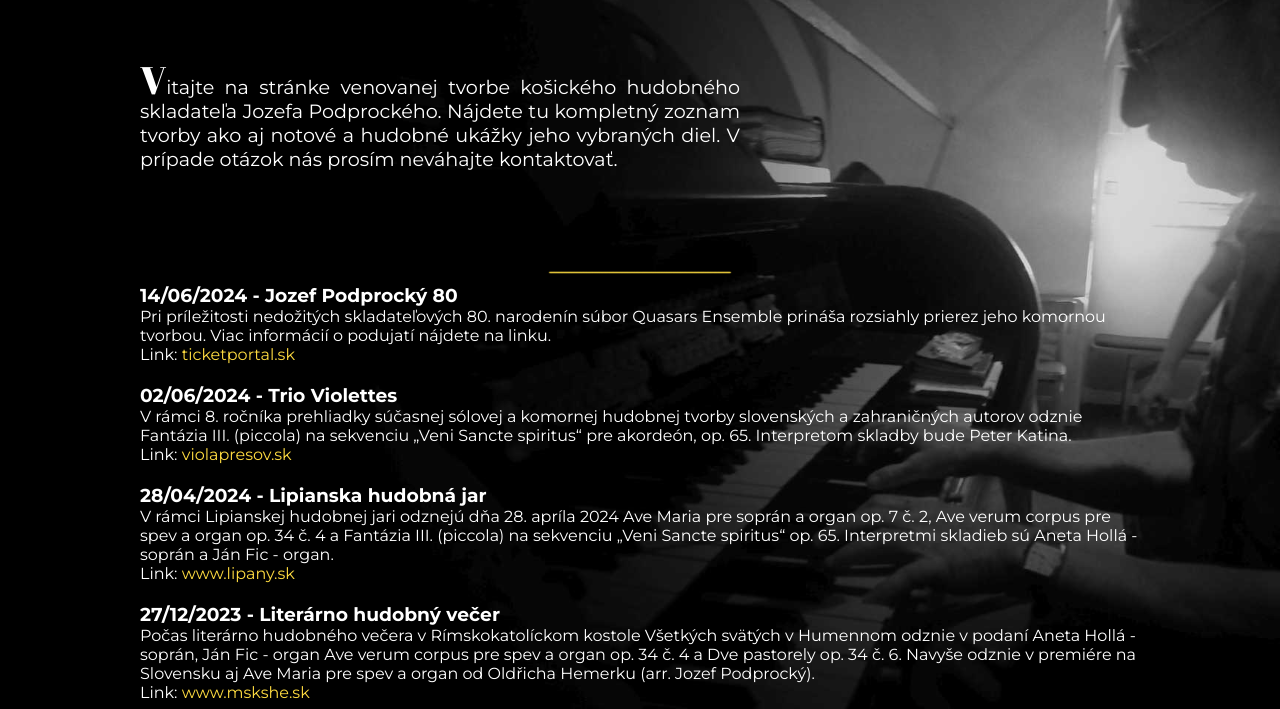
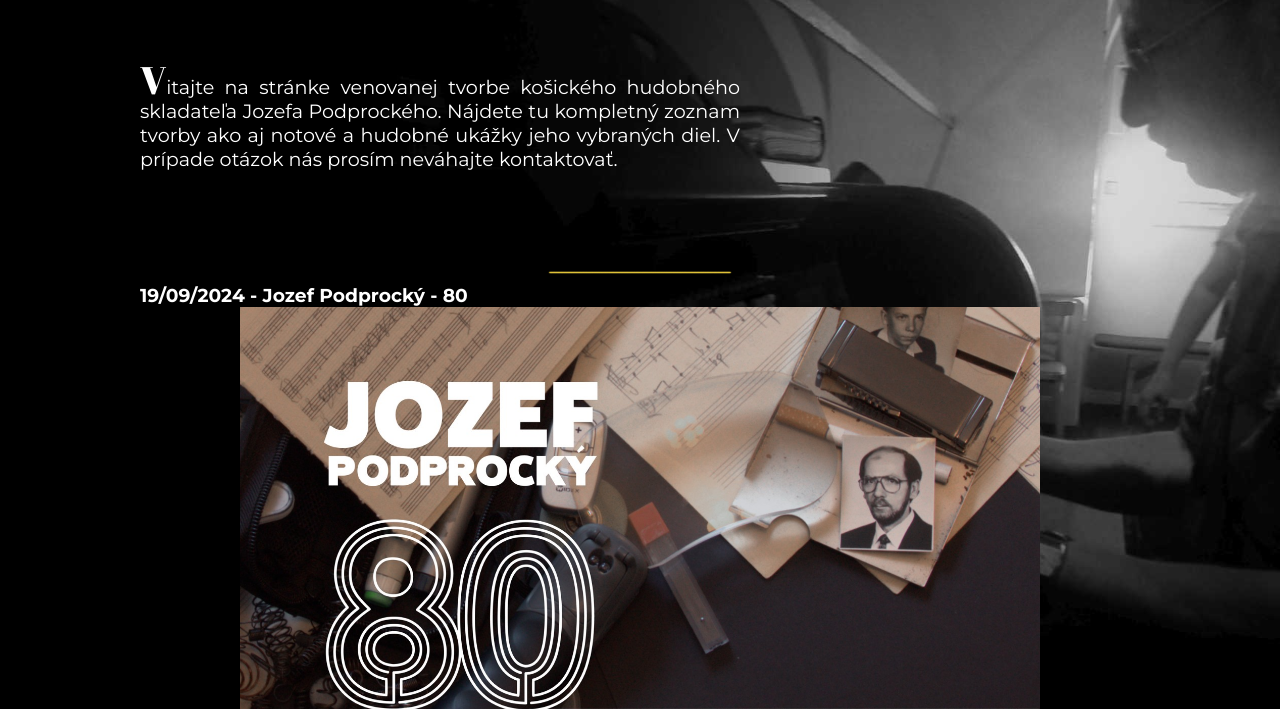
Before and after one commit to tomaspodprocky/jozef-podprocky-site, a Gatsby site: page / in a window 1280 px wide. Shown: the part 91-800 px from the top of the page. Built offline with nearby package versions, Linux system fonts and the light colour scheme; Gatsby itself is replaced by a stand-in of ours.

Commit message:
Adjusted index.js to show images, added news item with image

```diff
--- /dev/null
+++ b/news/2024_09_19_JP-80.md
@@ -0,0 +1,6 @@
+---
+title: "Jozef Podprocký - 80"
+date: "2024-09-19"
+linkName: "Example Link"
+image: "JP_80.jpg"
+---
--- a/src/pages/index.js
+++ b/src/pages/index.js
@@ -12,6 +12,7 @@ const IndexPage = ({location}) => {
  query GetMdHeaders {
   allMarkdownRemark(sort: {frontmatter: {date: DESC}}) {
     nodes {
+      id
       frontmatter {
         date(formatString: "DD/MM/YYYY")
         lang
@@ -19,14 +20,35 @@ const IndexPage = ({location}) => {
         summary
         title
         linkName
+        image
       }
-        id
     }
   }
   file(relativePath: {eq: "Intro.jpg"}) {
     publicURL
   }
+  allImageSharp {
+    nodes {
+      original {
+        width
+        height
+        src
+      }
+      gatsbyImageData
+      fixed {
+        src
+        originalName
+      }
+    }
+  }
 }`)
+
+  // Create a mapping between image filenames and their public URLs
+  const imageMap = data.allImageSharp.nodes.reduce((acc, node) => {
+    const filename = node.fixed.src.split('/').pop();
+    acc[filename] = node.gatsbyImageData.images.fallback.src;
+    return acc;
+  }, {});
 
   React.useEffect(() => {
           document.body.style.backgroundImage = "url(/Intro.jpg)";
@@ -49,9 +71,21 @@ const IndexPage = ({location}) => {
             data.allMarkdownRemark.nodes.map(node => (
             <div key={node.id} className={styles.paragraph}>
                 <h3>{node.frontmatter.date} - {node.frontmatter.title}</h3>
+                {node.frontmatter.summary && (
                   <p>{node.frontmatter.summary}</p>
+              )}
+                {node.frontmatter.link && (
                   <p>Link: <a href={node.frontmatter.link} target="_blank" rel="noreferrer"
-                          style={{color: "var(--default-yellow)"}}>{node.frontmatter.linkName}</a></p>
+                  style={{ color: "var(--default-yellow)" }}>{node.frontmatter.linkName}</a></p>)}
+              {node.frontmatter.image && imageMap[node.frontmatter.image] && (
+              <p>
+                    <img
+                      src={imageMap[node.frontmatter.image]}
+                      alt={node.frontmatter.title}
+                      style={{ maxWidth: "80%", height: "auto", display: "block", margin: "0 auto" }}
+                    />
+                  </p>
+              )}
             </div>
             ))
           }
```
Also changed, not shown: src/images/JP_80.jpg (added). Lines whose indentation alone changed are shown as unchanged.
